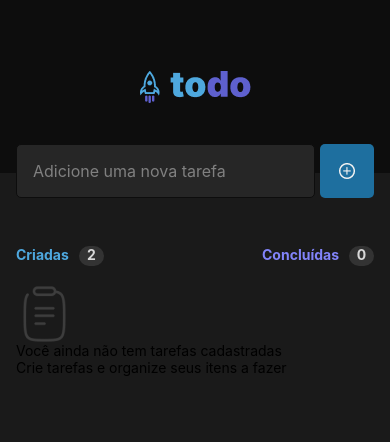
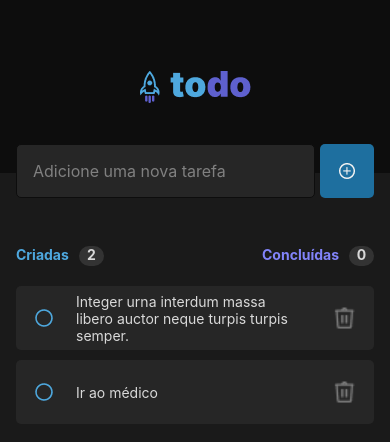
Before and after one commit to nandobcr/todo, a React Native app in the folder todo/: screen / in a window 390 px wide. Shown: the top 442 px of the page. Built offline with nearby package versions, Linux system fonts and the light colour scheme.

Commit message:
third commit - visual behaviour done

```diff
--- a/todo/src/components/EmptyTask/index.tsx
+++ b/todo/src/components/EmptyTask/index.tsx
@@ -1,11 +1,13 @@
 import { Image, Text, View } from 'react-native';
+
+import { styles } from './styles';
 
 export function EmptyTask() {
     return(
-        <View>
-            <Image source={require('../../assets/images/clipboard.png')} />
-            <Text>Você ainda não tem tarefas cadastradas</Text>
-            <Text>Crie tarefas e organize seus itens a fazer</Text>
+        <View style={styles.container}>
+            <Image style={styles.image} source={require('../../assets/images/clipboard.png')} />
+            <Text style={[styles.text, { fontWeight: 'bold' }]}>Você ainda não tem tarefas cadastradas</Text>
+            <Text style={styles.text}>Crie tarefas e organize seus itens a fazer</Text>
         </View>
     );
 }
--- a/todo/src/components/EmptyTask/styles.ts
+++ b/todo/src/components/EmptyTask/styles.ts
@@ -0,0 +1,21 @@
+import { StyleSheet } from 'react-native';
+
+export const styles = StyleSheet.create({
+    container: {
+        flex: 1,
+        marginTop: 20,
+        minHeight: 200,
+        borderTopWidth: 1,
+        alignItems: 'center',
+        justifyContent: 'center',
+        borderTopColor: '#333333'
+    },
+    image: {
+        marginBottom: 20
+    },
+    text: {
+        fontSize: 14,
+        color: '#808080',
+        textAlign: 'center'
+    },
+});
--- a/todo/src/components/Task/index.tsx
+++ b/todo/src/components/Task/index.tsx
@@ -3,7 +3,11 @@ import { Image, Pressable, Text, TouchableOpacity, View } from 'react-native';
 
 import { styles } from './styles';
 
-export function Task() {
+interface TaskProps {
+    title: string;
+}
+
+export function Task({title}: TaskProps) {
     const [isCompleted, setIsCompleted] = useState(false);
 
     return(
@@ -17,11 +21,13 @@ export function Task() {
                         : require('../../assets/images/unchecked.png')
                     }/>
             </TouchableOpacity>
-            <Text
-                style={[styles.taskText, isCompleted && styles.taskTextCompleted]}
-            >
-                Integer urna interdum massa libero auctor neque turpis turpis semper.
-            </Text>
+            <View style={styles.textContainer}>
+                <Text
+                    style={[styles.taskText, isCompleted && styles.taskTextCompleted]}
+                >
+                    {title}
+                </Text>
+            </View>
             <Pressable
                 style={({ pressed }) => ({
                     transform: [{ scale: pressed ? 0.9 : 1 }]
--- a/todo/src/components/Task/styles.ts
+++ b/todo/src/components/Task/styles.ts
@@ -7,15 +7,18 @@ export const styles = StyleSheet.create({
         marginBottom: 10,
         flexDirection: 'row',
         alignItems: 'center',
-        backgroundColor: '#262626'
+        backgroundColor: '#262626',
+        justifyContent: 'space-between'
+    },
+    textContainer: {
+        flex: 1,
+        alignItems: 'flex-start',
     },
     taskText: {
         fontSize: 14,
         flexShrink: 1,
         color: '#D9D9D9',
-        flexWrap: 'wrap',
         marginHorizontal: 20,
-        textAlign: 'justify',
     },
     taskTextCompleted: {
         color: '#808080',
@@ -31,7 +34,7 @@ export const styles = StyleSheet.create({
     },
     iconTrashPressed: {
         borderRadius: 5,
-        color: '#E25858',
-        backgroundColor: '#333333',
+        tintColor: '#E25858',
+        backgroundColor: '#333333'
     }
 });
--- a/todo/src/components/Todo/index.tsx
+++ b/todo/src/components/Todo/index.tsx
@@ -1,4 +1,4 @@
-import { Text, View } from 'react-native';
+import { FlatList, Text, View } from 'react-native';
 
 import { Task } from '../Task';
 import { EmptyTask } from '../EmptyTask';
@@ -6,6 +6,11 @@ import { EmptyTask } from '../EmptyTask';
 import { styles } from './styles';
 
 export function Todo() {
+    const tasks = [
+        'Integer urna interdum massa libero auctor neque turpis turpis semper.',
+        'Ir ao médico'
+    ];
+
     return(
         <View style={styles.container}>
             <View style={styles.statusHeader}>
@@ -18,7 +23,12 @@ export function Todo() {
                     <Text style={styles.counter}>0</Text>
                 </View>
             </View>
-            <EmptyTask />
+                <FlatList
+                    data={tasks}
+                    keyExtractor={item => item}
+                    renderItem={({ item }) => <Task title={item}/>}
+                    ListEmptyComponent={<EmptyTask />}
+                />
         </View>
     )
 }
```
Also changed, not shown: 1 other file (tests, documents, lock files or other folders).
